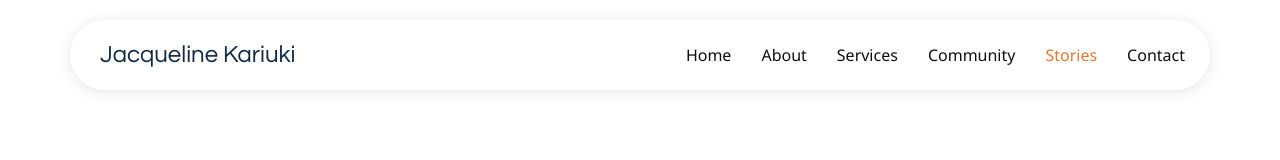
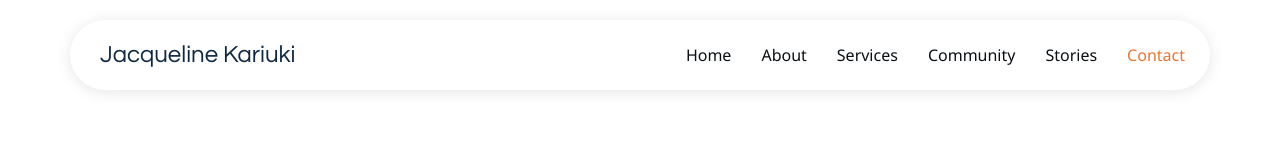
Before and after one commit to EGichuhi/Jackie-Kariuki, a plain HTML site: page thank-you.html in a window 1280 px wide. Shown: the top 160 px of the page. Drawn offline with Linux system fonts and the light colour scheme.

Commit message:
Update thank-you.html

```diff
--- a/thank-you.html
+++ b/thank-you.html
@@ -63,8 +63,8 @@
           <li><a href="index.html#about">About</a></li>
           <li><a href="index.html#services">Services</a></li>
           <li><a href="index.html#portfolio">Community</a></li>
-          <li><a href="blog.html" class="active">Stories</a></li>
-          <li><a href="index.html#contact">Contact</a></li>
+          <li><a href="blog.html" >Stories</a></li>
+          <li><a href="index.html#contact" class="active">Contact</a></li>
         </ul>
         <i class="mobile-nav-toggle d-xl-none bi bi-list"></i>
       </nav>
```
